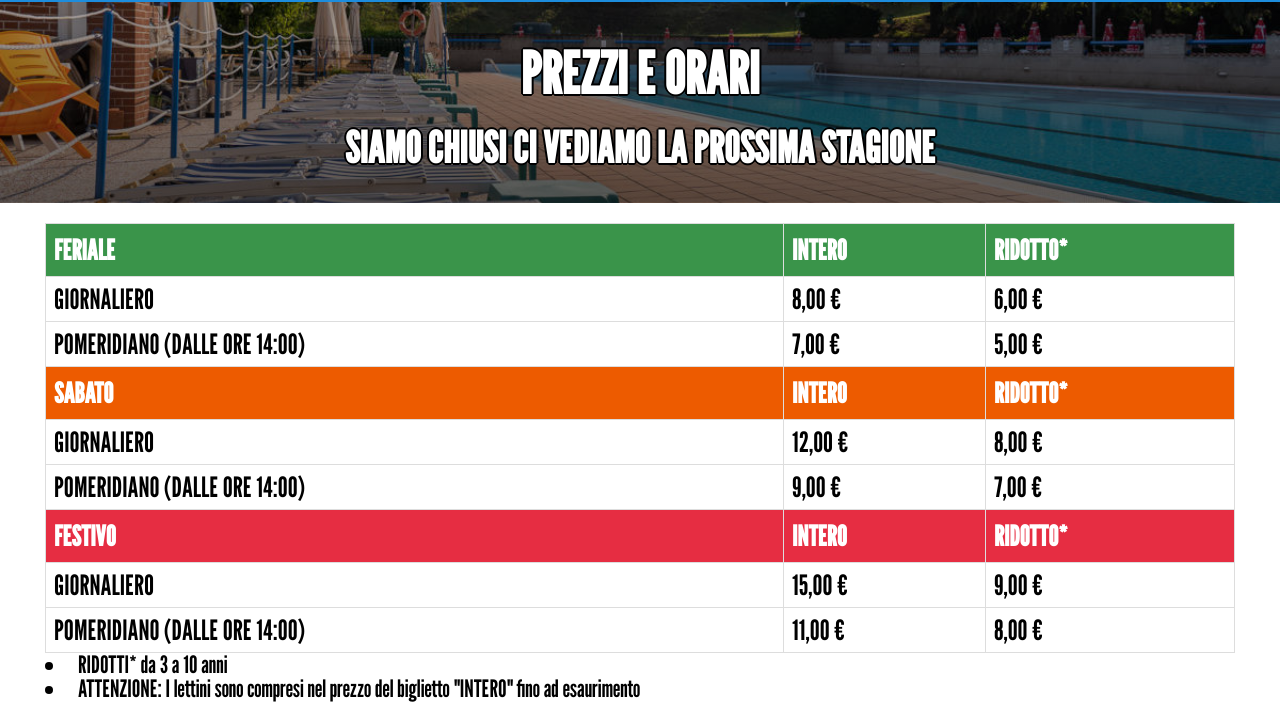
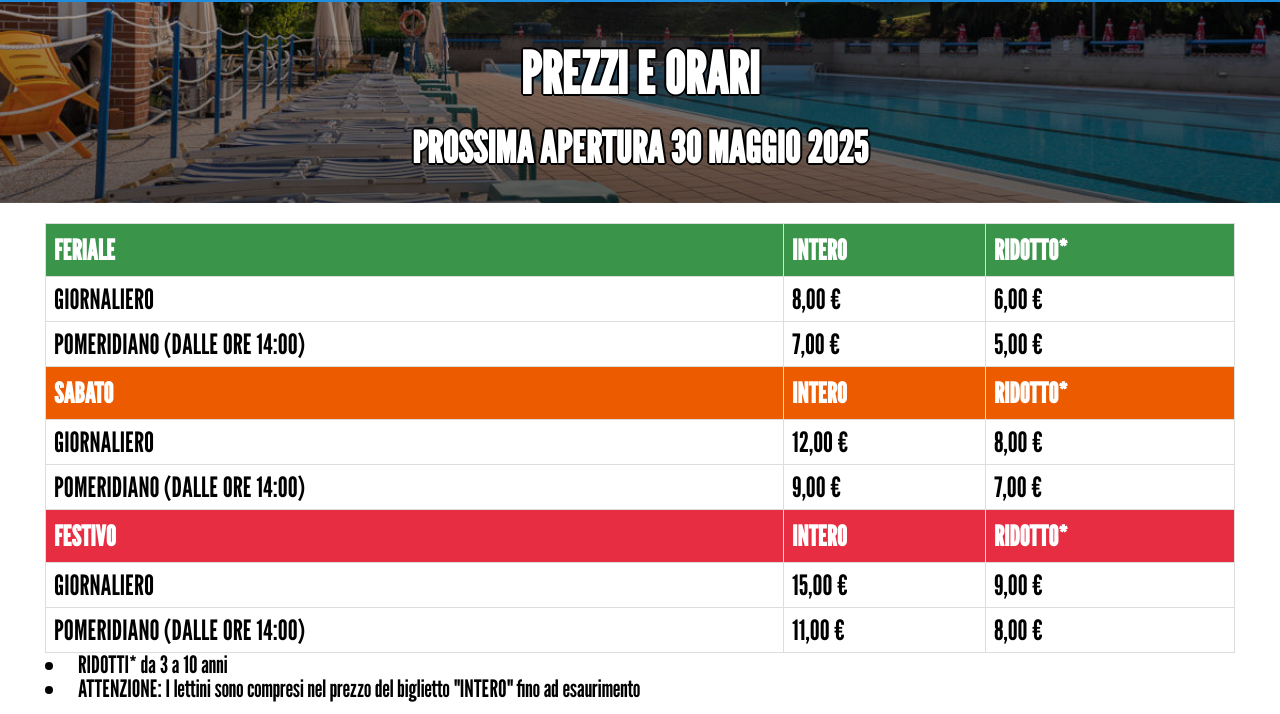
Before and after one commit to piscinasanlorenzo/website, a plain HTML site: page page/prezzi.html in a window 1280 px wide. Shown: the part 86-800 px from the top of the page. Drawn offline with Linux system fonts and the light colour scheme.

Commit message:
Update prezzi.html

```diff
--- a/page/prezzi.html
+++ b/page/prezzi.html
@@ -33,7 +33,7 @@
   <div class="cover" style="background-image:linear-gradient(to bottom, rgba(0,0,0,0.2), rgba(0,0,0,0.6)), url('/static/img/Esterno/E8.jpg');">
     <div class="cover__content">
       <h2> PREZZI E ORARI </h2>
-      <h3> SIAMO CHIUSI CI VEDIAMO LA PROSSIMA STAGIONE </h3>
+      <h3> PROSSIMA APERTURA 30 MAGGIO 2025 </h3>
     </div>
   </div>
 
```
